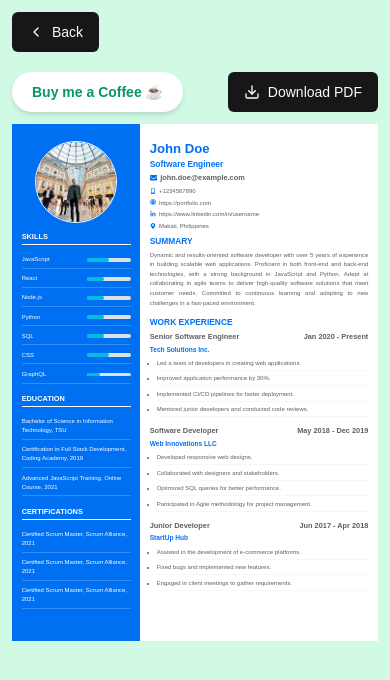
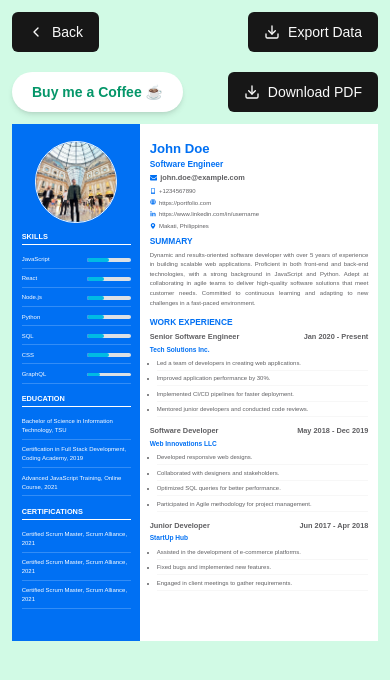
Before and after one commit to mytabworks/free-cv-builder, a Next.js app: page /editor in a window 390 px wide. Both pictures are taken after a click on the button "Preview CV". Shown: the top 680 px of the page. Built offline with nearby package versions, Linux system fonts and the light colour scheme.

Commit message:
include export data on mobile preview

```diff
--- a/src/app/editor/(components)/cv-builder.tsx
+++ b/src/app/editor/(components)/cv-builder.tsx
@@ -8,10 +8,11 @@ import { CVPreviewPanel } from "./(panels)/preview-panel";
 import { Link } from "@/components/link";
 import { CVResizer } from "./cv-resizer";
 import { Button } from "@/components/ui/button";
-import { ChevronLeft, ChevronRight } from "lucide-react";
+import { ChevronLeft, ChevronRight, DownloadIcon } from "lucide-react";
 import { useEffectMounted } from "@/hooks/use-effect-mounted";
 import { defaultCVData } from "@/constants/default-cv-data";
 import Image from "next/image";
+import { downloadData } from "@/lib/download-data";
 
 export function CVBuilder() {
   const [data, setData] = useState<TCVData>(() => {
@@ -106,7 +107,7 @@ export function CVBuilder() {
             className={classNames("max-md:fixed max-md:inset-0 max-md:h-screen max-md:!w-full max-md:bg-emerald-100 py-3  md:py-6", null, panel.showLeft ? 'md:w-[50%]' : '')}
             style={{ width: panel.showLeft ? `${100 - panel.width}%` : '100%' }}
           >
-            <header className="max-md:!block hidden px-3 mb-5">
+            <header className="max-md:!flex justify-between hidden px-3 mb-5">
               <Button
                 onClick={() =>
                   setPanel(prev => ({
@@ -119,6 +120,12 @@ export function CVBuilder() {
                 {" "}
                 Back
               </Button>
+              <Button
+									type="button"
+									onClick={() => downloadData(data, `${data.name.toLowerCase().replaceAll(" ", "-")}-cv-data.json`)}
+								>
+                <DownloadIcon /> Export Data
+              </Button>
             </header>
             <CVPreviewPanel />
           </div>
```
